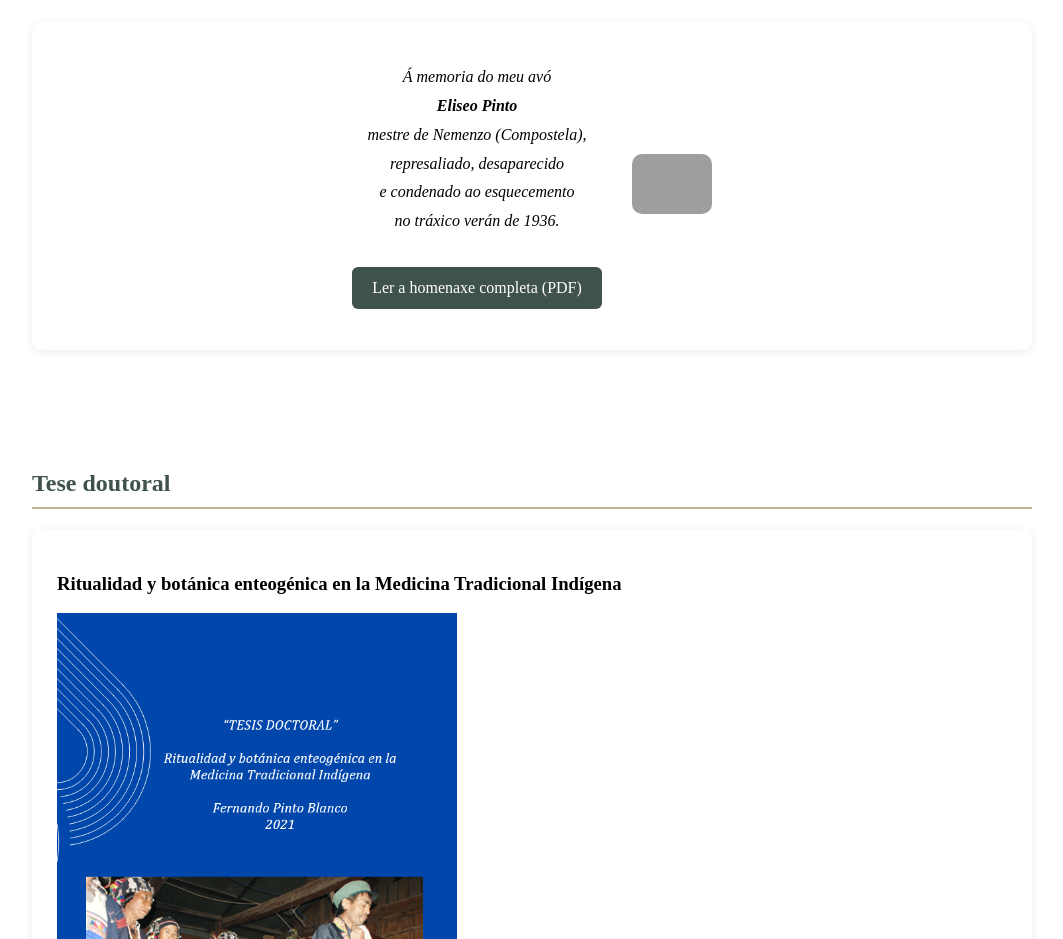
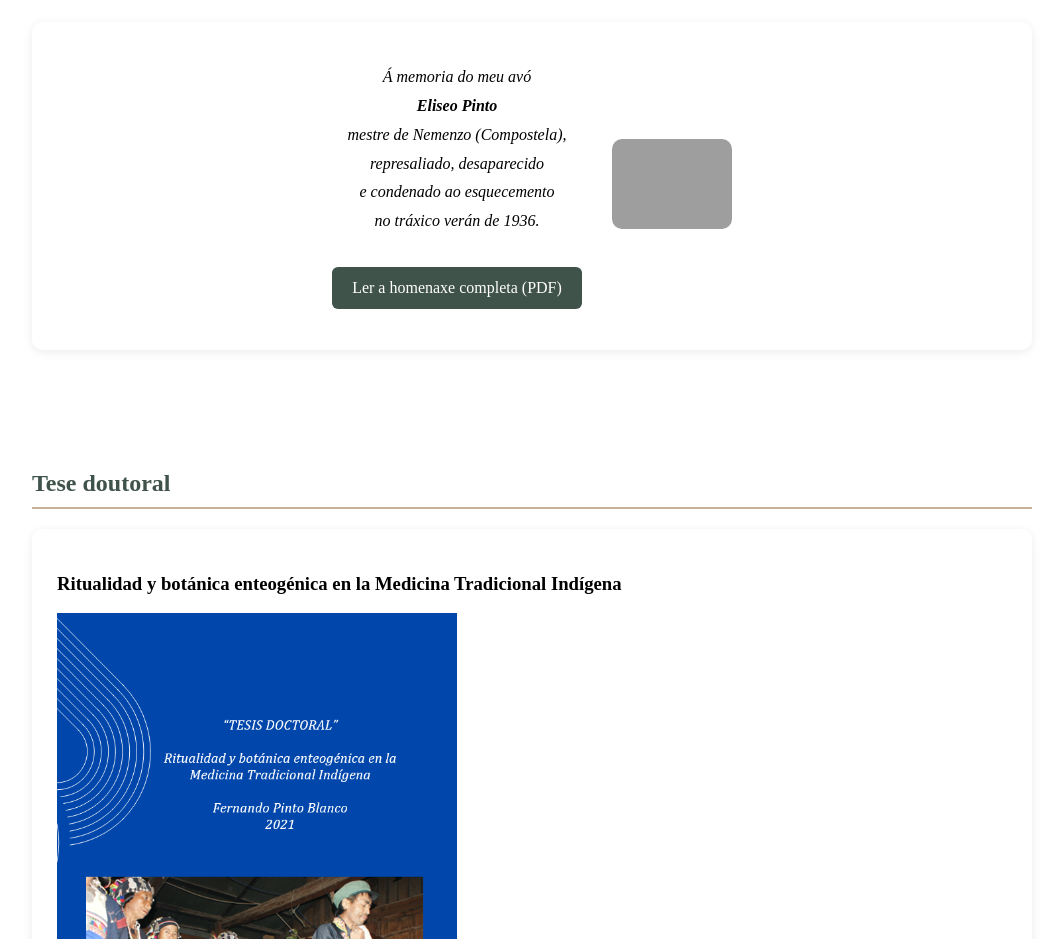
Before and after one commit to 33333339/fernandopintoblanco.github.io, a plain HTML site: page index.html in a window 1280 px wide. Shown: the part 1000-1939 px from the top of the page, without its empty margins (108-1171 px from the left). Drawn offline with Linux system fonts and the light colour scheme; grey boxes are pictures that could not be loaded.

Commit message:
Add files via upload

```diff
--- a/index.html
+++ b/index.html
@@ -177,7 +177,7 @@ footer{
         <div>
             <img src="eliseo-foto.png"
                  alt="Eliseo Pinto"
-                 style="width:80px; max-width:100%; border-radius:10px;">
+                 style="width:120px; max-width:100%; border-radius:10px;">
         </div>
 
     </div>
```
